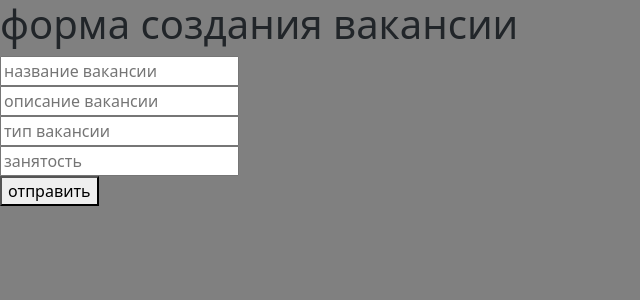
After one commit to blossomburial/urfu-case, a Django app: page /jobs/create in a window 1280 px wide. The commit adds this page. Shown: the top 300 px of the page, without its empty margins (0-640 px from the left). Run offline with Django 5.2, Linux system fonts and the light colour scheme; parts of the project's set-up code (start-up, migrations or seed data) failed here and were passed over.

Commit message:
add dynamic pages

```diff
--- /dev/null
+++ b/urfupp/jobs/forms.py
@@ -0,0 +1,26 @@
+from .models import Jobs
+from django.forms import ModelForm, TextInput
+
+class JobsForm(ModelForm):
+    class Meta:
+        model = Jobs
+        fields = ['title', 'desc', 'type_of_job', 'busyness']
+
+        widgets = {
+            "title": TextInput(attrs={
+                'class': '',
+                'placeholder': 'название вакансии'
+            }),
+            "desc": TextInput(attrs={
+                'class': '',
+                'placeholder': 'описание вакансии'
+            }),
+            "type_of_job": TextInput(attrs={
+                'class': '',
+                'placeholder': 'тип вакансии'
+            }),
+            "busyness": TextInput(attrs={
+                'class': '',
+                'placeholder': 'занятость'
+            }),
+        }
--- a/urfupp/jobs/models.py
+++ b/urfupp/jobs/models.py
@@ -1,4 +1,5 @@
 from django.db import models
+
 
 class Jobs(models.Model):
     title = models.CharField('название', max_length=50)
--- /dev/null
+++ b/urfupp/jobs/templates/jobs/create.html
@@ -0,0 +1,17 @@
+{% extends 'main/layout.html' %}
+
+{% block title %} создание вакансии {% endblock %}
+
+{% block main %}
+    <h1>форма создания вакансии</h1>
+    <form method="post">
+        {% csrf_token %}
+
+        {{ form.title }} <br>
+        {{ form.desc }} <br>
+        {{ form.type_of_job }} <br>
+        {{ form.busyness }} <br>
+        <span> {{ error }}</span>
+        <button type="submit">отправить</button>
+    </form>
+{% endblock %}
--- a/urfupp/jobs/urls.py
+++ b/urfupp/jobs/urls.py
@@ -2,5 +2,7 @@ from django.urls import path
 from . import views
 
 urlpatterns = [
-    path('', views.jobs_home, name='jobs_home')
+    path('', views.jobs_home, name='jobs-home'),
+    path('create', views.create, name='create-job'),
+    path('<int:pk>', views.JobsDetailView.as_view(), name='jobs-detail')
 ]
--- a/urfupp/jobs/views.py
+++ b/urfupp/jobs/views.py
@@ -1,4 +1,33 @@
-from django.shortcuts import render
+from django.shortcuts import render, redirect
+from .models import Jobs
+from .forms import JobsForm
+from django.views.generic import DetailView
 
 def jobs_home(request):
-    return render(request, 'jobs/index.html')
+    jobs = Jobs.objects.order_by('-date')
+    return render(request, 'jobs/index.html', {'jobs': jobs})
+
+class JobsDetailView(DetailView):
+    model = Jobs
+    temp_name = 'jobs/job_detail.html'
+    context_object_name = 'job'
+
+def create(request):
+    error = ''
+    if request.method == 'POST':
+        form = JobsForm(request.POST)
+        if form.is_valid():
+            form.save()
+
+            return redirect('jobs-home')
+        else:
+            error = 'неверно заполнена форма'
+
+    form = JobsForm()
+
+    data = {
+        'form': form,
+        'error': error
+    }
+
+    return render(request, 'jobs/create.html', data)
--- a/urfupp/main/static/main/css/main.css
+++ b/urfupp/main/static/main/css/main.css
@@ -1,3 +1,19 @@
 body {
     background-color: gray;
 }
+
+a:link, a:visited {
+    color: inherit; /* Цвет текста ссылки */
+    text-decoration: none; /* Убирает подчёркивание под текстом */
+  }
+a:hover, a:active {
+color: inherit; /* Цвет текста ссылки при наведении и нажатии */
+}
+
+a:focus {
+outline: none; /* Убирает обводку вокруг ссылки */
+}
+
+a {
+text-decoration: none;
+}
```
Also changed, not shown: urfupp/jobs/templates/jobs/index.html (+9 -2 lines), urfupp/jobs/templates/jobs/jobs_detail.html (added, +9 -0 lines), urfupp/db.sqlite3.
